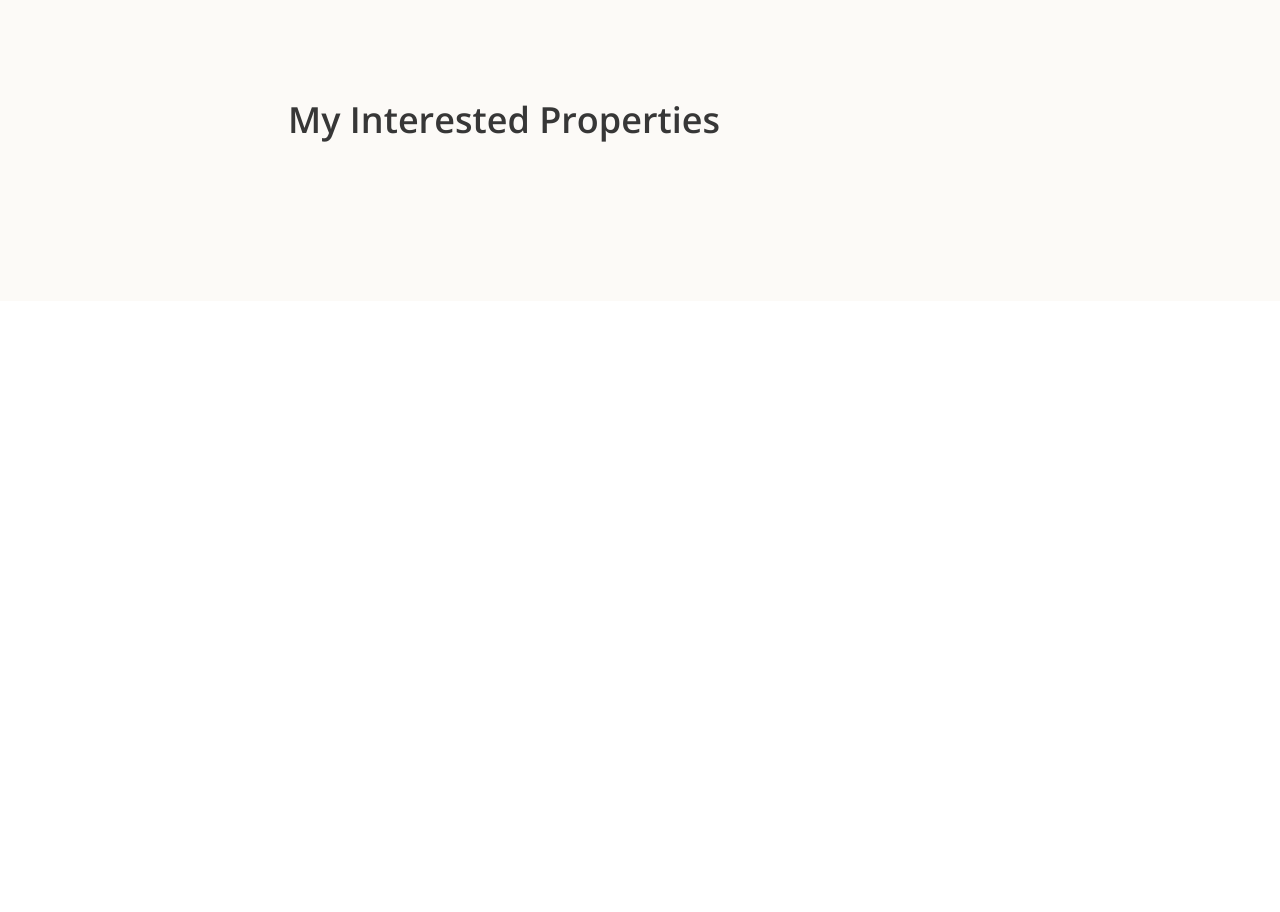
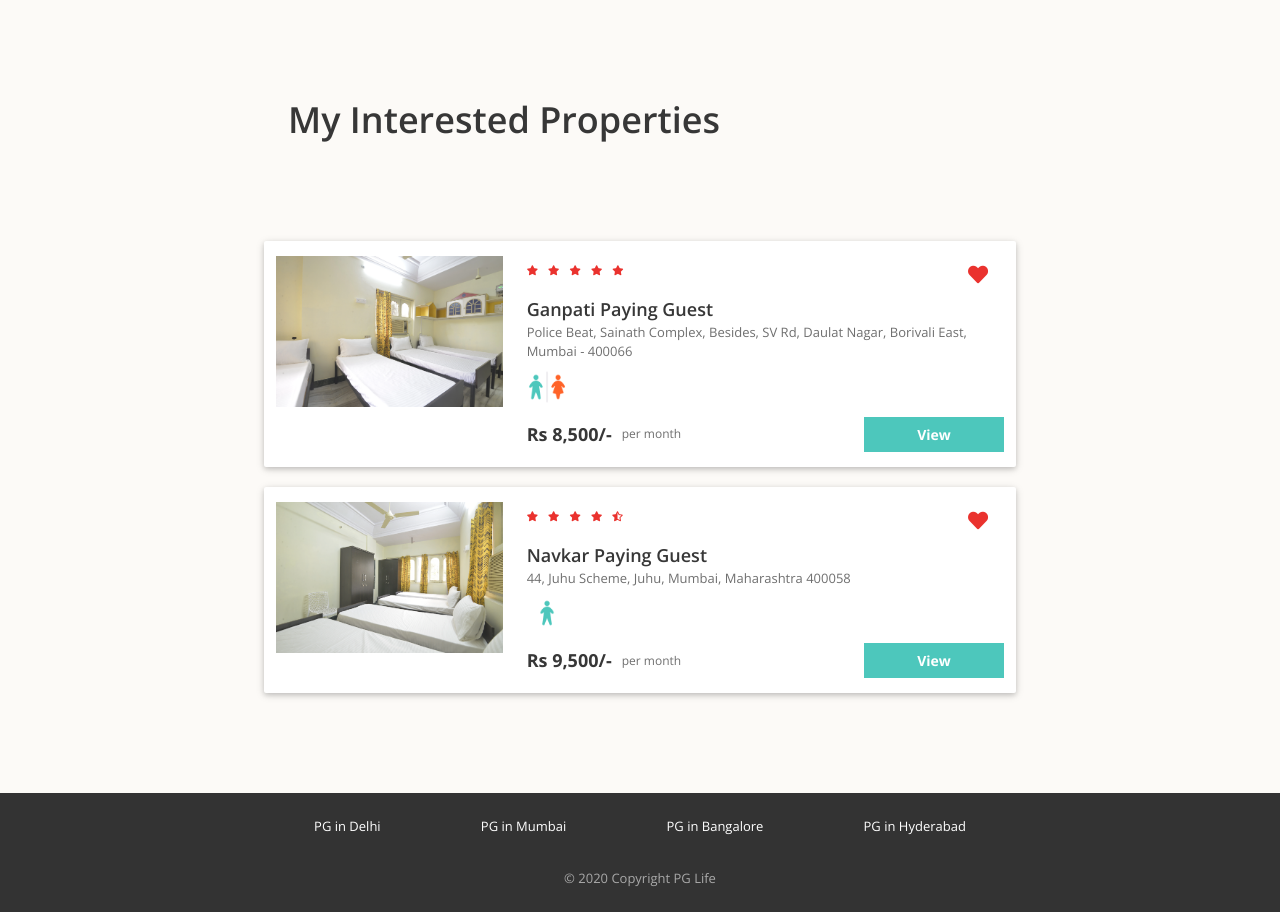
Before and after one commit to AshutoshSingh47/PG_Life, a PHP site: page /Property_dashboard.html in a window 1280 px wide. Shown: the part 507-1419 px from the top of the page. Before the commit the page ends 649 px from the top, so only its background shows below. Run offline with PHP 8.4, Linux system fonts and the light colour scheme; some libraries are stand-ins or nearby versions.

Commit message:
completed dashboard page

```diff
--- a/Property_dashboard.html
+++ b/Property_dashboard.html
@@ -3,13 +3,12 @@
 
 <head>
 	<meta name="viewport" content="width=device-width , initial-scale=1">
-	<title>PG | List</title>
+	<title>Dashboard | PG Life</title>
 	<link href="css/bootstrap.min.css" rel="stylesheet" />
 	<link href="https://use.fontawesome.com/releases/v5.11.2/css/all.css" rel="stylesheet" />
 	<link rel="stylesheet" href="https://cdn.jsdelivr.net/npm/bootstrap-icons@1.9.1/font/bootstrap-icons.css"/>
 	<link href="https://fonts.googleapis.com/css2?family=Open+Sans:ital,wght@0,300;0,400;0,600;0,700;0,800;1,300;1,400;1,600;1,700;1,800&display=swap" rel="stylesheet" />
 	<link rel="stylesheet" href="css/home_style.css"/>
-	<link rel="stylesheet" href="css/PG_List_style.css"/>
     <link rel="stylesheet" href="css/Property_Dashboard_style.css"/>
 
 </head>
@@ -79,3 +78,101 @@
     <div class="my-interested-properties">
         <div class="page-container">
             <h1 class="page-container">My Interested Properties</h1>
+            <div class="property-card property-id-1 row">
+                <div class="image-container col-md-4">
+                    <img src="img/ganpati.jpg">
+                </div>
+                <div class="content-container col-md-8">
+                    <div class="d-flex justify-content-between">
+                        <div class="star-container" title="4.8">
+                            <i class="fas fa-star"></i>
+                            <i class="fas fa-star"></i>
+                            <i class="fas fa-star"></i>
+                            <i class="fas fa-star"></i>
+                            <i class="fas fa-star"></i>
+                        </div>
+                        <div class="interested-container">
+                            <i class="is-interested-image fas fa-heart" property_id="1"></i>
+                        </div>
+                    </div>
+                    <div class="detail-container">
+                        <div class="property-name">Ganpati Paying Guest</div>
+                        <div class="property-address">Police Beat, Sainath Complex, Besides, SV Rd, Daulat Nagar, Borivali East, Mumbai - 400066</div>
+                        <div class="property-gender">
+                            <img src="img/unisex.png">
+                        </div>
+                    </div>
+                    <div class="d-flex">
+                        <div class="rent-container col-6">
+                            <div class="rent">Rs 8,500/-</div>
+                            <div class="rent-unit">per month</div>
+                        </div>
+                        <div class="button-container col-6">
+                            <a href="Property_Detail.html" class="btn btn-primary">View</a>
+                        </div>
+                    </div>
+                </div>
+            </div>
+
+            <div class="property-card property-id-2 row">
+                <div class="image-container col-md-4">
+                    <img src="img/navkar.jpg">
+                </div>
+                <div class="content-container col-md-8">
+                    <div class="d-flex justify-content-between">
+                        <div class="star-container" title="4.8">
+                            <i class="fas fa-star"></i>
+                            <i class="fas fa-star"></i>
+                            <i class="fas fa-star"></i>
+                            <i class="fas fa-star"></i>
+                            <i class="fas fa-star-half-alt"></i>
+                        </div>
+                        <div class="interested-container">
+                            <i class="is-interested-image fas fa-heart" property_id="1"></i>
+                        </div>
+                    </div>
+                    <div class="detail-container">
+                        <div class="property-name">Navkar Paying Guest</div>
+                        <div class="property-address">44, Juhu Scheme, Juhu, Mumbai, Maharashtra 400058</div>
+                        <div class="property-gender">
+                            <img src="img/male.png">
+                        </div>
+                    </div>
+                    <div class="d-flex">
+                        <div class="rent-container col-6">
+                            <div class="rent">Rs 9,500/-</div>
+                            <div class="rent-unit">per month</div>
+                        </div>
+                        <div class="button-container col-6">
+                            <a href="Property_Detail.html" class="btn btn-primary">View</a>
+                        </div>
+                    </div>
+                </div>
+            </div>
+        </div>
+    </div>
+
+    <div class="footer">
+        <div class="page-container footer-container">
+            <div class="footer-cities">
+                <div class="footer-city">
+                    <a href="PG_List.html">PG in Delhi</a>
+                </div>
+                <div class="footer-city">
+                    <a href="PG_List.html">PG in Mumbai</a>
+                </div>
+                <div class="footer-city">
+                    <a href="PG_List.html">PG in Bangalore</a>
+                </div>
+                <div class="footer-city">
+                    <a href="PG_List.html">PG in Hyderabad</a>
+                </div>
+            </div>
+            <div class="footer-copyright">© 2020 Copyright PG Life </div>
+        </div>
+    </div>
+
+    <script type="text/javascript" src="js/jquery.js"></script>
+    <script type="text/javascript" src="js/bootstrap.min.js"></script>
+</body>
+</html>
--- a/css/Property_Dashboard_style.css
+++ b/css/Property_Dashboard_style.css
@@ -1,3 +1,8 @@
+.breadcrumb-item a{
+    color: #4dc7bc;
+    text-decoration: none;
+}
+
 .profile-img{
     color: #7d7d7d;
     font-size: 75px;
@@ -30,3 +35,87 @@
 .my-interested-properties{
     background-color: #fcfaf7;
 }
+
+.property-card{
+    background-color: #ffffff;
+    border-radius: 2px;
+    padding: 15px 0px;
+    margin: 20px auto;
+    box-shadow: 0 2px 5px 0 rgb(0 0 0 / 16%), 0 2px 10px 0 rgb(0 0 0 / 12%);
+}
+
+.image-container{
+    text-align: center;
+}
+
+@media(max-width: 768px){
+    .image-container{
+        padding-bottom: 12px;
+    }
+}
+
+.image-container img{
+    width: 100%;
+    max-width: 300px;
+}
+
+.star-container i{
+    color: #EA322E;
+    font-size: 10px;
+    margin-right: 6px;
+}
+
+.interested-container{
+    text-align: center;
+    padding: 8px 16px;
+}
+
+.interested-container i{
+    color: #EA322E;
+    font-size: 20px;
+    cursor: pointer;
+}
+
+.detail-container{
+    padding-bottom: 10px;
+}
+
+.property-name{
+    font-size: 18px;
+    font-weight: 600;
+}
+
+.property-address{
+    color: #6f6f6f;
+    padding-bottom: 5px ;
+    font-size: 13px ;
+}
+
+.property-gender img{
+    width: 40px;
+}
+
+.rent-container{
+    display: flex;
+    align-items: center;
+}
+
+.rent{
+    font-size: 18px;
+    font-weight: bold;
+    padding-right: 10px;
+}
+
+.rent-unit{
+   color:#6f6f6f;
+   font-size: 12px;
+}
+
+.button-container .btn{
+    background-color: #4dc7bc;
+    border-color: #4dc7bc;
+    font-size: 14px;
+    border-radius: 0px;
+    width: 140px;
+    float: right;
+}
```
